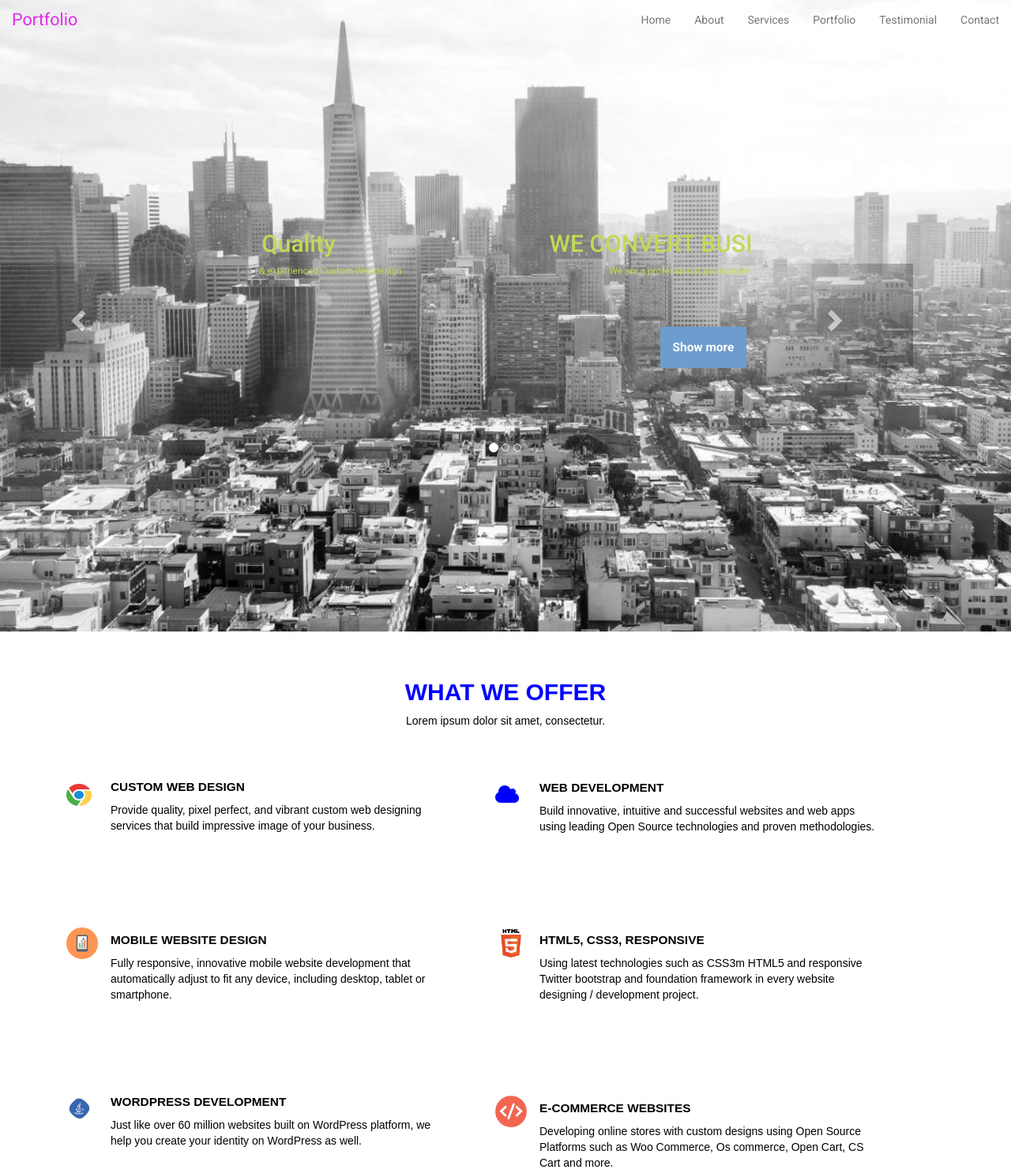
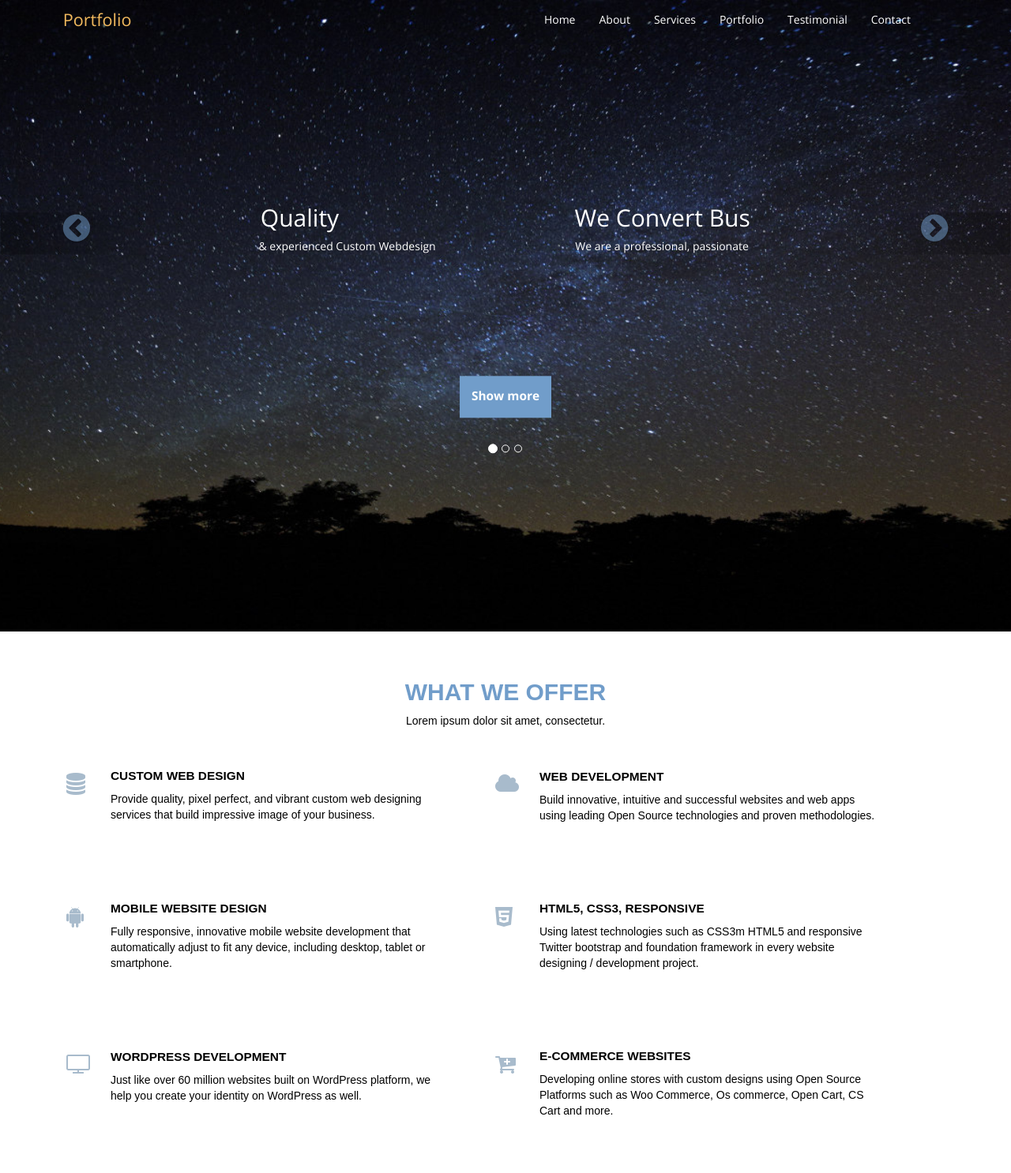
Before and after one commit to parasaro92/psd2html1, a website: page index.html in a window 1280 px wide. Shown: the top 1486 px of the page at 79% size. Drawn offline with nearby package versions, Linux system fonts and the light colour scheme.

Commit message:
Change to sections

```diff
--- a/assets/stylesheets/src/about.scss
+++ b/assets/stylesheets/src/about.scss
@@ -24,7 +24,7 @@
     font-family: sans-serif;
     text-align: center;
     margin-top: 0em;
-    color: blue;
+    color: #719DCA;
   }
 
   .meta-info {
@@ -36,7 +36,7 @@
   }
 
   .fa {
-    color: blue;
+    color: #A8BBCC;
   }
 
 
@@ -44,6 +44,7 @@
     float: left;
     margin-left: -2em;
     margin-bottom: -1em;
+    margin-top: -1em;
   }
 
   .about-desc {
--- a/assets/stylesheets/src/common.scss
+++ b/assets/stylesheets/src/common.scss
@@ -1,5 +1,5 @@
 body {
-  font-family: 'Roboto', sans-serif;
+  font-family: 'Open Sans', sans-serif;
 }
 
 .vcenter {
@@ -10,11 +10,26 @@ body {
 }
 
 header {
+
+  .navbar-default .navbar-nav>li>a {
+    color: #FFF;
+
+    &:hover {
+      border-bottom: 1px solid white;
+      color: #F1B95E;
+    }
+  }
+
+  .navbar-default .navbar-nav {
+    position: relative;
+    right: 8em;
+  }
+
   nav.navbar {
     margin-bottom: 0;
     background-color: transparent;
     border-width: 0 0 1px 0;
-    border-color: rgba(255, 255, 255, 0.15);
+    border-color: transparent;
 
     &.affix {
       background-color: #2e3b4d;
@@ -38,8 +53,9 @@ header {
 
     a.navbar-brand {
       .name {
-        color: #DF2BEC;
+        color: #F1B95E;
         font-size: 1.2em;
+        margin-left: 3em;
       }
 
       &.navbar-default .navbar-nav>li {
@@ -56,9 +72,12 @@ header {
           }
         }
       }
-    }
+
+
   }
 }
+}
+
 footer {
   background-color: #2e3b4d;
   color: #FFF;
--- a/assets/stylesheets/src/home.scss
+++ b/assets/stylesheets/src/home.scss
@@ -1,7 +1,7 @@
 #home {
   width: 100%;
   height: 100vh;
-  background-image: url('../images/city.jpg');
+  background-image: url('../images/night.jpg');
   background-position: 50% 50%;
   background-size: cover;
   background-repeat: no-repeat;
@@ -9,28 +9,39 @@
   text-align: center;
 
   .carousel-indicators {
-    margin-bottom: -5em;
+    position: relative;
+    top: 25em;
   }
 
  .carousel-control.right {
     background-color: transparent;
+    margin-top: 3em;
+    color: #719DCA;
   }
 
   .carousel-control.left {
     background-color: transparent;
+    margin-top: 3em;
+    color: #719DCA;
+  }
+
+  .carousel-content h2 {
+    font-size: 600;
+    color: #FFF;
+    // margin-top: 0em;
   }
 
 
-
-  a {
+  .show-btn {
     font-size: 1.1em;
     padding: 1em 1em;
     font-weight: bold;
     margin: 4em 0;
     display: inline-block;
-    background-color: #6d9dce;
+    background-color: #719DCA;
     color: blue;
-    margin-right: 8em;
+    margin-right: 0em;
+    margin-top: 10em;
 
     &, &:hover {
       color: #FFFFFF;
@@ -39,6 +50,7 @@
   }
 
   .meta-info {
-  font-size: 0.85em;
+  font-size: 400;
+  color: #FFF;
   }
 }
--- a/assets/stylesheets/src/portfolio.scss
+++ b/assets/stylesheets/src/portfolio.scss
@@ -23,7 +23,7 @@
     text-align: center;
     font-size: 3.1em;
     margin-top: 2em;
-    color: blue;
+    color: #729BCC;
   }
 
   p {
--- a/assets/stylesheets/src/services.scss
+++ b/assets/stylesheets/src/services.scss
@@ -34,7 +34,7 @@
   .bg-service {
     background-image: url("../images/key.jpg");
     background-size: cover;
-    min-height: 426px;
+    min-height: 447px;
   }
 
   .img {
--- a/assets/stylesheets/src/testimonial.scss
+++ b/assets/stylesheets/src/testimonial.scss
@@ -43,7 +43,7 @@
 
   h2 {
     text-transform: uppercase;
-    color: blue;
+    color: #729BCC;
     text-align: center;
     font-weight: bold;
     text-align: center;
@@ -88,16 +88,17 @@
     width: 20em;
     height: 2px;
     margin-top: -6em;
+    margin-bottom: 1em;
   }
 
-  .hr-star {
+  .hr-star1 {
     position: relative;
-    top: -1.0em;
+    top: -2.01em;
     display: inline-block;
     color: yellow;
     background-color: white;
     width: 2em;
     text-align: center;
-    margin-left: 20em;
+    margin-left: 41em;
   }
 }
--- a/index.html
+++ b/index.html
@@ -8,7 +8,7 @@
   <script src="https://code.jquery.com/jquery-2.1.4.min.js"></script>
   <script src="https://maxcdn.bootstrapcdn.com/bootstrap/3.3.5/js/bootstrap.min.js"></script>
   <script src="assets/javascripts/app.js"></script>
-  <link href='https://fonts.googleapis.com/css?family=Roboto:400,300,700,500' rel='stylesheet' type='text/css'>
+  <link href='https://fonts.googleapis.com/css?family=Open+Sans:400,300,700,600' rel='stylesheet' type='text/css'>
   <link rel="stylesheet" href="https://maxcdn.bootstrapcdn.com/font-awesome/4.4.0/css/font-awesome.min.css">
 </head>
 <body>
@@ -56,10 +56,9 @@
               <div class="item active">
                 <div class="carousel-content">
                   <h2>
-                    WE CONVERT BUSINESS INTO BRAND
+                    We Convert Business into Brand
                   </h2>
                   <div class="meta-info">We are a professional, passionate &amp; experienced Custom Webdesign</div>
-                  <a href="#">Show more</a>
                 </div>
               </div>
               <div class="item">
@@ -68,7 +67,7 @@
                     Simple Fresh &amp; Unique Design
                   </h2>
                   <div class="meta-info">We are a professional, passionate &amp; experienced Custom Webdesign</div>
-                  <a href="#">Show more</a>
+                  <!-- <a href="#">Show more</a> -->
                 </div>
               </div>
               <div class="item">
@@ -77,19 +76,20 @@
                     Design Quality
                   </h2>
                   <div class="meta-info">We are a professional, passionate &amp; experienced Custom Webdesign</div>
-                  <a href="#">Show more</a>
+                  <!-- <a href="#">Show more</a> -->
                 </div>
               </div>
             </div>
           </div>
         </div>
         <a class="left carousel-control" href="#carousel-example" data-slide="prev">
-          <span class="glyphicon glyphicon-chevron-left"></span>
+          <i class="fa fa-chevron-circle-left fa-2x"></i>
         </a>
         <a class="right carousel-control" href="#carousel-example" data-slide="next">
-          <span class="glyphicon glyphicon-chevron-right"></span>
+          <i class="fa fa-chevron-circle-right fa-2x"></i>
         </a>
       </div>
+      <a href="#" class="show-btn">Show more</a>
     </div>
   </section>
   <section id="about">
@@ -101,7 +101,7 @@
       <div class="row">
         <div class="col-sm-6 col-xs-6">
           <div class="about-icon">
-            <image src="assets/images/web.png">
+            <i class="fa fa-database fa-2x"></i>
             </div>
             <div class="about-desc">
               <h3>CUSTOM WEB DESIGN</h3>
@@ -125,7 +125,7 @@
         <div class="row">
           <div class="col-sm-6">
             <div class="about-icon">
-              <image src="assets/images/mobile.png">
+              <i class="fa fa-android fa-2x"></i>
               </div>
               <div class="about-desc">
                 <h3>Mobile Website Design</h3>
@@ -136,7 +136,7 @@
             </div>
             <div class="col-sm-6">
               <div class="about-icon">
-                <image src="assets/images/html.png">
+                <i class="fa fa-html5 fa-2x"></i>
                 </div>
                 <div class="about-desc">
                   <h3>HTML5, CSS3, Responsive</h3>
@@ -149,7 +149,7 @@
             <div class="row">
               <div class="col-sm-6">
                 <div class="about-icon">
-                  <image src="assets/images/6.png">
+                  <i class="fa fa-television fa-2x"></i>
                   </div>
                   <div class="about-desc">
                     <h3>WordPress Development</h3>
@@ -158,7 +158,7 @@
                 </div>
                 <div class="col-sm-6">
                   <div class="about-icon">
-                    <image src="assets/images/r.png">
+                    <i class="fa fa-cart-plus fa-2x"></i>
                     </div>
                     <div class="about-desc">
                       <h3>E-Commerce Websites</h3>
@@ -272,7 +272,7 @@
                 <div class="row">
                   <h2>TESTIMONIALS</h2>
                   <hr>
-                  <span class="fa fa-star fa-2x hr-star"></span>
+                  <span class="fa fa-star hr-star1"></span>
                 </div>
                 <div id="carousel-example2" class="carousel slide" data-ride="carousel">
                   <ol class="carousel-indicators">
```
Also changed, not shown: assets/images/night.jpg (added), assets/stylesheets/about.css, assets/stylesheets/app.min.css, assets/stylesheets/common.css, assets/stylesheets/home.css, assets/stylesheets/portfolio.css, assets/stylesheets/services.css, assets/stylesheets/testimonial.css, 5 other files.
